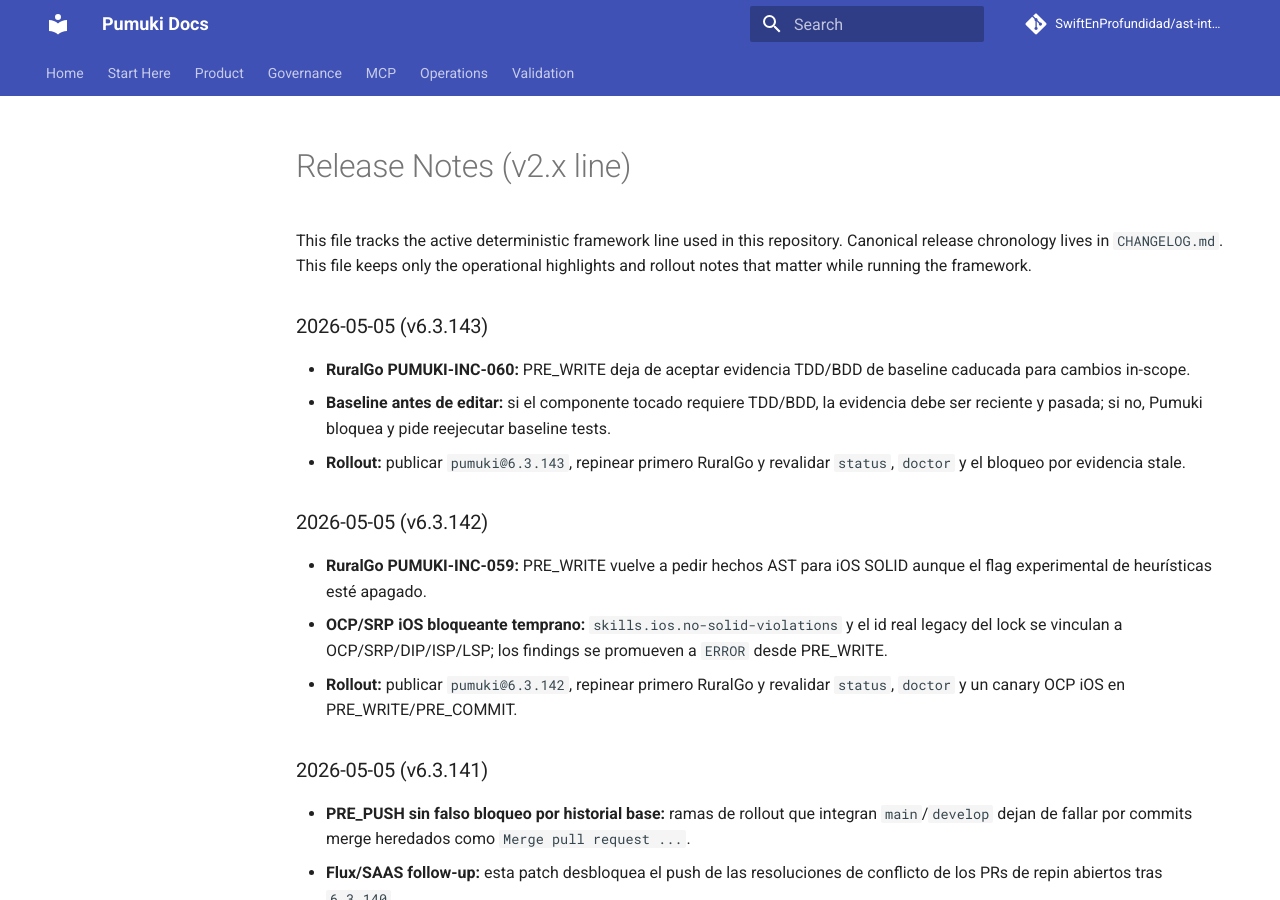
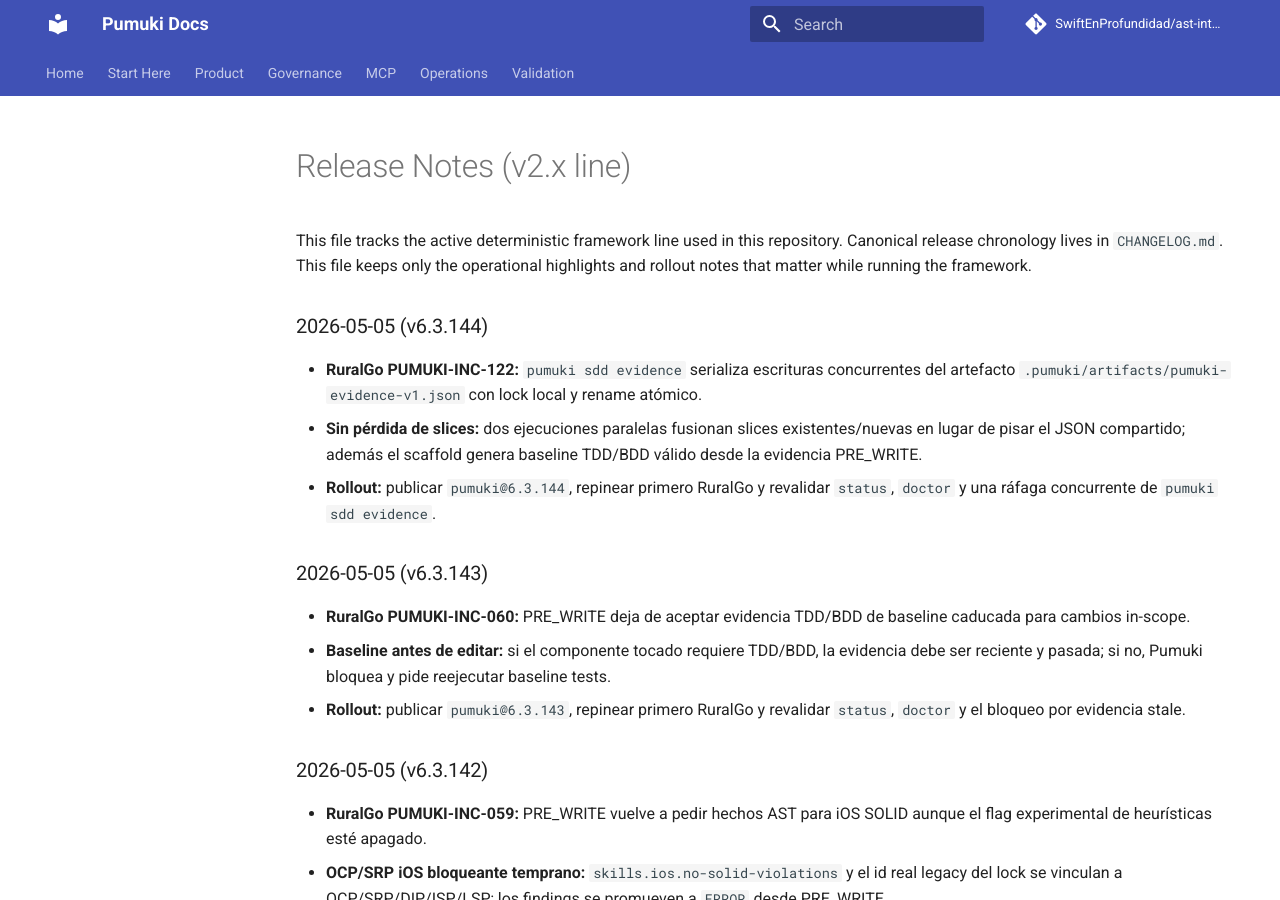
Before and after one commit to SwiftEnProfundidad/ast-intelligence-hooks, an MkDocs documentation site: the page built from docs/operations/RELEASE_NOTES.md, in a window 1280 px wide and 900 px high. Built offline with MkDocs 1.6.1 and Material for MkDocs 9.7.7, drawn with Linux system fonts in a browser that asks for light colours; comment, search, counter and statistics services are not loaded.

Commit message:
docs(release): note 6.3.144 rollout

```diff
--- a/docs/operations/RELEASE_NOTES.md
+++ b/docs/operations/RELEASE_NOTES.md
@@ -3,6 +3,12 @@
 This file tracks the active deterministic framework line used in this repository.
 Canonical release chronology lives in `CHANGELOG.md`.
 This file keeps only the operational highlights and rollout notes that matter while running the framework.
+
+### 2026-05-05 (v6.3.144)
+
+- **RuralGo PUMUKI-INC-122:** `pumuki sdd evidence` serializa escrituras concurrentes del artefacto `.pumuki/artifacts/pumuki-evidence-v1.json` con lock local y rename atómico.
+- **Sin pérdida de slices:** dos ejecuciones paralelas fusionan slices existentes/nuevas en lugar de pisar el JSON compartido; además el scaffold genera baseline TDD/BDD válido desde la evidencia PRE_WRITE.
+- **Rollout:** publicar `pumuki@6.3.144`, repinear primero RuralGo y revalidar `status`, `doctor` y una ráfaga concurrente de `pumuki sdd evidence`.
 
 ### 2026-05-05 (v6.3.143)
 
```
